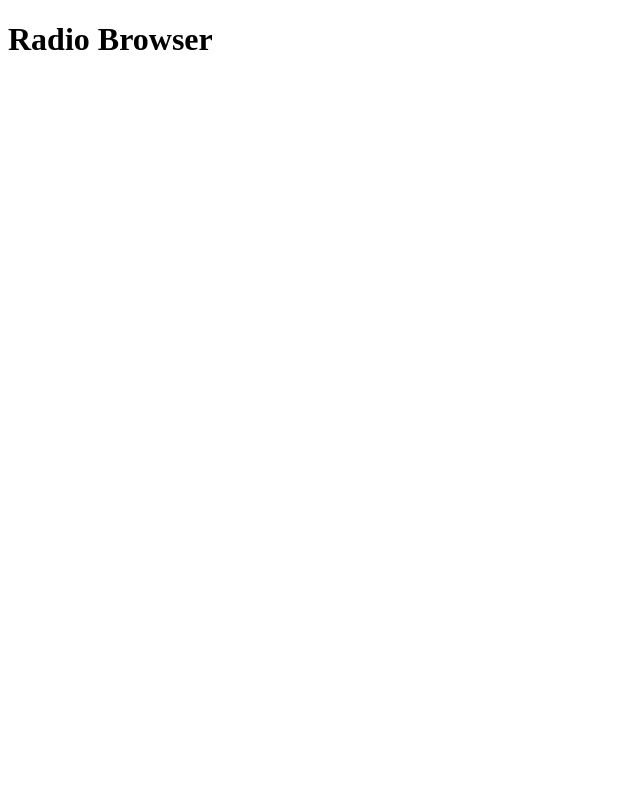
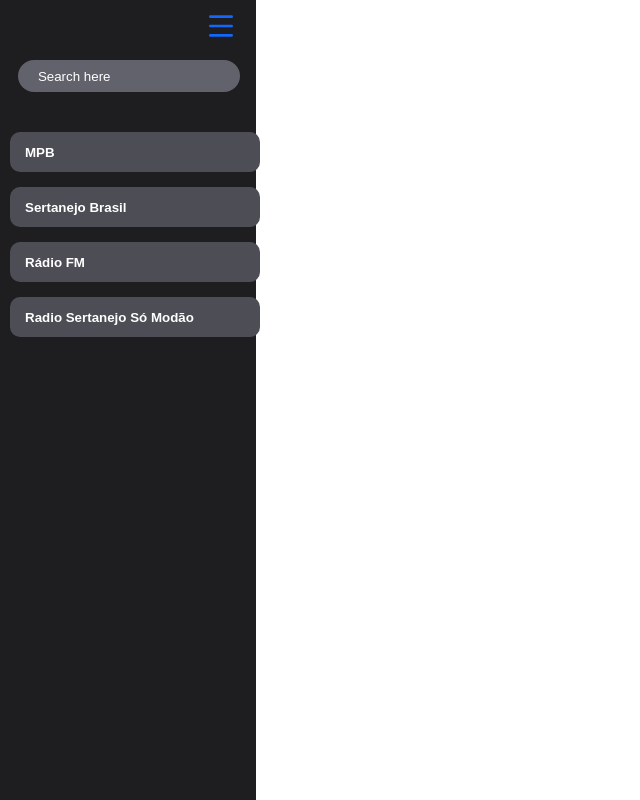
Before and after one commit to MatheusZamo/radio-browser, a React (Vite) app: page / in a window 1280 px wide. Shown: the whole page, without its empty margins (0-640 px from the left). Built offline with nearby package versions, Linux system fonts and the light colour scheme.

Commit message:
Initial structure ofaside

```diff
--- a/index.html
+++ b/index.html
@@ -3,10 +3,12 @@
   <head>
     <meta charset="UTF-8" />
     <meta name="viewport" content="width=device-width, initial-scale=1.0" />
+    <link rel="stylesheet" href="./src/reset.css">
     <title>Radio Browser</title>
   </head>
   <body>
     <div data-js="root"></div>
     <script type="module" src="/src/main.jsx"></script>
+    <script src="https://code.iconify.design/iconify-icon/2.1.0/iconify-icon.min.js"></script>
   </body>
 </html>
--- a/src/app.jsx
+++ b/src/app.jsx
@@ -1,3 +1,40 @@
-const App = () => <h1>Radio Browser</h1>
+const musicalGenres = [
+  { name: "MPB", id: crypto.randomUUID() },
+  { name: "Sertanejo Brasil", id: crypto.randomUUID() },
+  { name: "Rádio FM", id: crypto.randomUUID() },
+  { name: "Radio Sertanejo Só Modão", id: crypto.randomUUID() },
+]
+
+const App = () => {
+  return (
+    <>
+      <aside className="aside">
+        <svg
+          xmlns="http://www.w3.org/2000/svg"
+          width="2em"
+          height="2em"
+          viewBox="0 0 24 24"
+        >
+          <g fill="none">
+            <path d="m12.593 23.258l-.011.002l-.071.035l-.02.004l-.014-.004l-.071-.035q-.016-.005-.024.005l-.004.01l-.017.428l.005.02l.01.013l.104.074l.015.004l.012-.004l.104-.074l.012-.016l.004-.017l-.017-.427q-.004-.016-.017-.018m.265-.113l-.013.002l-.185.093l-.01.01l-.003.011l.018.43l.005.012l.008.007l.201.093q.019.005.029-.008l.004-.014l-.034-.614q-.005-.018-.02-.022m-.715.002a.02.02 0 0 0-.027.006l-.006.014l-.034.614q.001.018.017.024l.015-.002l.201-.093l.01-.008l.004-.011l.017-.43l-.003-.012l-.01-.01z"></path>
+            <path
+              fill="#1267FC"
+              d="M20 18a1 1 0 0 1 .117 1.993L20 20H4a1 1 0 0 1-.117-1.993L4 18zm0-7a1 1 0 1 1 0 2H4a1 1 0 1 1 0-2zm0-7a1 1 0 1 1 0 2H4a1 1 0 0 1 0-2z"
+            ></path>
+          </g>
+        </svg>
+        <input type="text" className="input-search" placeholder="Search here" />
+        <ul className="ul-genres">
+          {musicalGenres.map(({ name, id }) => (
+            <li key={id} className="list-genres">
+              <button className="button-gender-name">{name}</button>
+            </li>
+          ))}
+        </ul>
+      </aside>
+      <main></main>
+    </>
+  )
+}
 
 export { App }
--- a/src/index.css
+++ b/src/index.css
@@ -0,0 +1,47 @@
+.aside {
+  background-color: #1e1e21;
+  width: 20%;
+  height: 100vh;
+}
+
+aside svg {
+  margin-left: 80%;
+  margin-top: 10px;
+}
+
+.input-search {
+  border: none;
+  border-radius: 50px;
+  height: 30px;
+  width: 200px;
+  margin-left: 7%;
+  margin-top: 15px;
+  background-color: #62626c;
+  color: white;
+  padding-left: 20px;
+}
+
+.input-search::placeholder {
+  color: white;
+}
+
+.ul-genres {
+  margin-top: 40px;
+}
+
+.list-genres {
+  margin-top: 15px;
+  margin-left: 10px;
+}
+
+.button-gender-name {
+  width: 250px;
+  height: 40px;
+  border: none;
+  border-radius: 10px;
+  background-color: #4d4d56;
+  color: white;
+  font-weight: bold;
+  text-align: left;
+  padding-left: 15px;
+}
--- /dev/null
+++ b/src/reset.css
@@ -0,0 +1,43 @@
+html, body, div, span, applet, object, iframe,
+h1, h2, h3, h4, h5, h6, p, blockquote, pre,
+a, abbr, acronym, address, big, cite, code,
+del, dfn, em, img, ins, kbd, q, s, samp,
+small, strike, strong, sub, sup, tt, var,
+b, u, i, center,
+dl, dt, dd, ol, ul, li,
+fieldset, form, label, legend,
+table, caption, tbody, tfoot, thead, tr, th, td,
+article, aside, canvas, details, embed,
+figure, figcaption, footer, header, hgroup,
+menu, nav, output, ruby, section, summary,
+time, mark, audio, video {
+	margin: 0;
+	padding: 0;
+	border: 0;
+	font-size: 100%;
+	font: inherit;
+	vertical-align: baseline;
+}
+/* HTML5 display-role reset for older browsers */
+article, aside, details, figcaption, figure,
+footer, header, hgroup, menu, nav, section {
+	display: block;
+}
+body {
+	line-height: 1;
+}
+ol, ul {
+	list-style: none;
+}
+blockquote, q {
+	quotes: none;
+}
+blockquote:before, blockquote:after,
+q:before, q:after {
+	content: '';
+	content: none;
+}
+table {
+	border-collapse: collapse;
+	border-spacing: 0;
+}
```
Also changed, not shown: .eslintrc.cjs (added), 2 other files (tests, documents, lock files or other folders).
